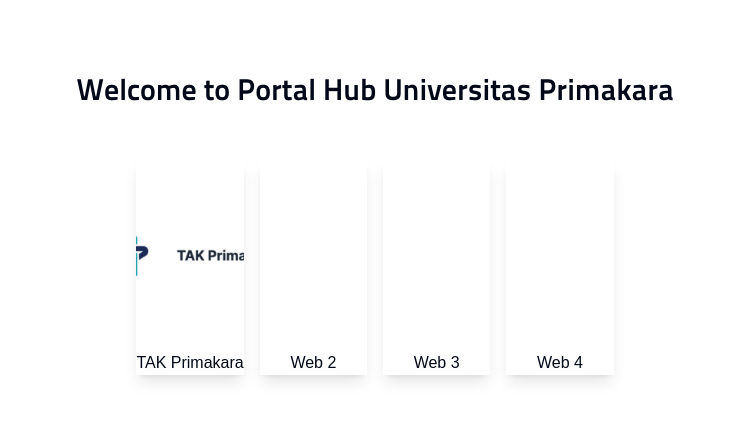
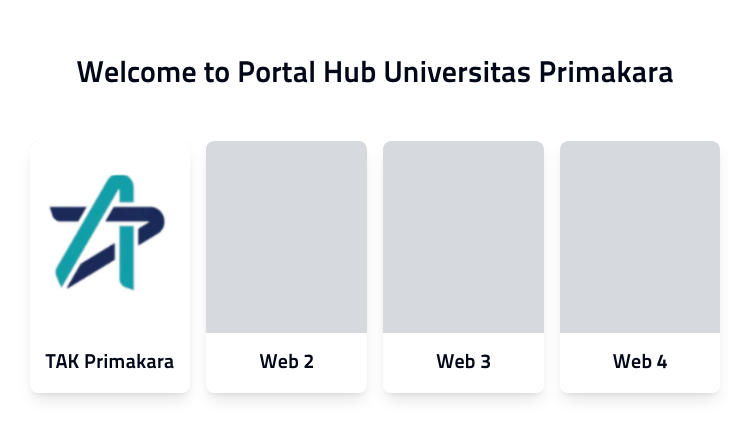
Before and after one commit to satyarrr/client-tak-primakara, a Next.js app: page / in a window 1280 px wide. Shown: the part 167-606 px from the top of the page, without its empty margins (265-1016 px from the left). Built offline with nearby package versions, Linux system fonts and the light colour scheme; a web font is replaced by a local one.

Commit message:
updating loading animation

```diff
--- a/components/LandingPage.js
+++ b/components/LandingPage.js
@@ -5,7 +5,7 @@
 
 const LandingPage = () => {
   const apps = [
-    { name: "TAK Primakara", href: "/login", imageSrc: "/tak-primakara.png" },
+    { name: "TAK Primakara", href: "/login", imageSrc: "/logo.png" },
     { name: "Web 2", href: "/app2", imageSrc: "" },
     { name: "Web 3", href: "/app3", imageSrc: "" },
     { name: "Web 4", href: "/app4", imageSrc: "" },
@@ -19,14 +19,15 @@
       </Head>
 
       <main className="flex flex-col items-center justify-center w-full flex-1 px-20 text-center">
-        <a className="text-3xl font-bold mb-8">
+        <h1 className="text-3xl font-bold mb-8">
           Welcome to Portal Hub Universitas Primakara
-        </a>
-        <div className="grid grid-cols-1 sm:grid-cols-2 lg:grid-cols-4 gap-4 p-4">
+        </h1>
+        <div className="grid grid-cols-1 sm:grid-cols-2 md:grid-cols-4 gap-4 p-4">
           {apps.map((app) => (
-            <Link href={app.href} key={app.name} passHref>
-              <div className="card shadow-lg hover:shadow-xl transition-shadow duration-300">
-                <figure className="w-full h-48 relative">
+            <div key={app.name} className="card-container">
+              <Link href={app.href}>
+                <div className="card shadow-lg hover:shadow-xl transition-shadow duration-300 block rounded-lg overflow-hidden">
+                  <div className="w-full h-48 relative overflow-hidden rounded-t-lg bg-gray-200 hover:bg-gray-300">
                     {app.imageSrc ? (
                       <Image
                         src={app.imageSrc}
@@ -36,14 +37,15 @@
                         className="rounded-t-lg"
                       />
                     ) : (
-                    <div className="w-full h-full skeleton"></div>
+                      <div className="w-full h-full bg-gray-300 animate-pulse"></div>
                     )}
-                </figure>
-                <div className="card-body">
-                  <h2 className="card-title">{app.name}</h2>
+                  </div>
+                  <div className="p-4">
+                    <h2 className="text-xl font-semibold">{app.name}</h2>
                   </div>
                 </div>
               </Link>
+            </div>
           ))}
         </div>
       </main>
--- a/components/Login.js
+++ b/components/Login.js
@@ -3,15 +3,18 @@
 import { useRouter } from "next/navigation";
 import { Input } from "@/components/ui/input";
 import { Button } from "@/components/ui/button";
+import Spinner from "@/components/ui/Loading";
 
 const Login = () => {
   const [nim, setNim] = useState("");
   const [password, setPassword] = useState("");
   const [error, setError] = useState("");
   const router = useRouter();
+  const [isLoading, setIsLoading] = useState(false);
 
   const handleSubmit = async (e) => {
     e.preventDefault();
+    setIsLoading(true);
 
     try {
       const response = await fetch(`${process.env.NEXT_PUBLIC_API_URL}/login`, {
@@ -34,6 +37,8 @@
       router.push(data.redirect);
     } catch (error) {
       setError("Invalid credentials. Please try again.");
+    } finally {
+      setIsLoading(false); // Stop loading
     }
   };
 
@@ -97,8 +102,12 @@
               />
             </div>
             <div className="flex items-center justify-between">
-              <Button type="submit" className="btn-primary w-full">
-                Sign In
+              <Button
+                type="submit"
+                className="btn-primary w-full"
+                disabled={isLoading}
+              >
+                {isLoading ? <Spinner /> : "Sign In"}
               </Button>
             </div>
           </form>
--- a/components/MahasiswaPoints.js
+++ b/components/MahasiswaPoints.js
@@ -10,6 +10,7 @@
   const [loading, setLoading] = useState(true);
   const [error, setError] = useState(null);
   const [progress, setProgress] = useState(0);
+  const [calculationComplete, setCalculationComplete] = useState(false);
 
   useEffect(() => {
     const fetchUserData = async () => {
@@ -40,12 +41,13 @@
         );
         const percentage = (totalPoints / userData.min_point) * 100;
         setProgress(Math.min(percentage, 100));
+        setCalculationComplete(true);
       }, 1000);
       return () => clearTimeout(timer);
     }
   }, [userData]);
 
-  if (loading) {
+  if (loading || !calculationComplete) {
     return (
       <div className="flex items-center justify-center min-h-screen bg-slate-50">
         <Spiner size="large" />
@@ -78,7 +80,10 @@
             <h2 className="text-xl font-semibold mb-3 text-gray-800">
               Total Points
             </h2>
-            <div>{userData.totalPointsAll}/126</div>
+            <div className="text-center">
+              {" "}
+              {userData.totalPointsAll} points of 126
+            </div>
             <div className="grid grid-cols-1 gap-4">
               {Object.entries(userData.totalPoints).map(
                 ([category, { points, min_point }]) => (
```
Also changed, not shown: public/logo.png (added). Lines whose indentation alone changed are shown as unchanged.
